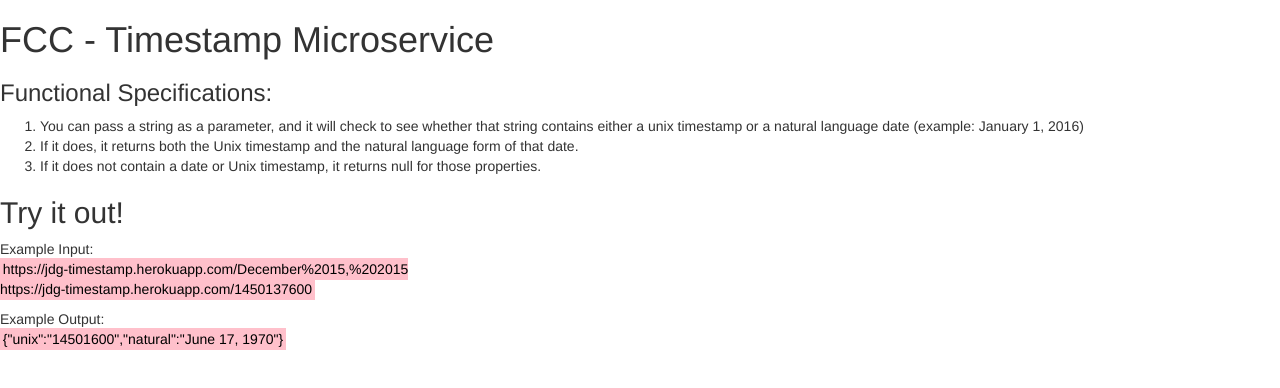
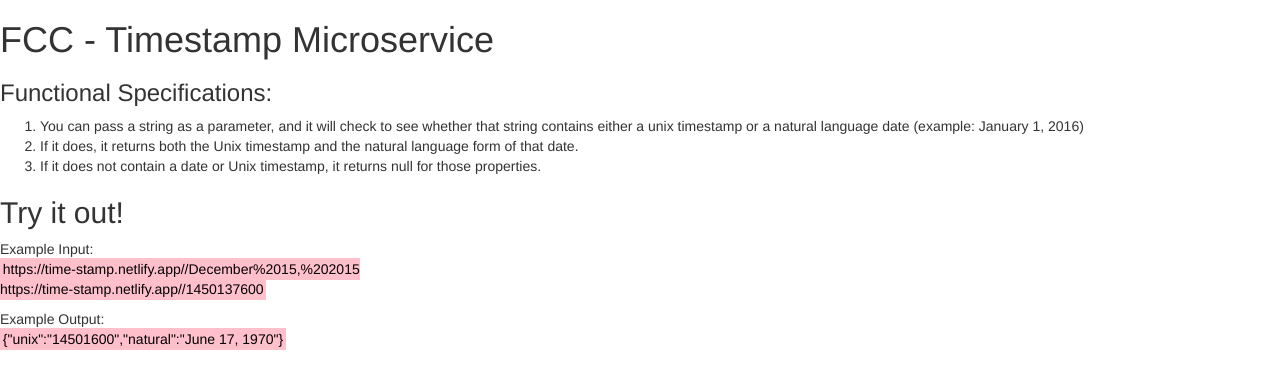
Before and after one commit to JD-Gonz/timestampApi, a website: page index.html in a window 1280 px wide. Drawn offline with nearby package versions, Linux system fonts and the light colour scheme.

Commit message:
Update hosting site

```diff
--- a/index.html
+++ b/index.html
@@ -17,9 +17,9 @@
       Example Input:
       <br />
       <mark style="background-color:pink">
-        https://jdg-timestamp.herokuapp.com/December%2015,%202015
+        https://time-stamp.netlify.app//December%2015,%202015
         <br />
-        https://jdg-timestamp.herokuapp.com/1450137600
+        https://time-stamp.netlify.app//1450137600
       </mark>
       <br />
     </p>
```
Also changed, not shown: README.md.
